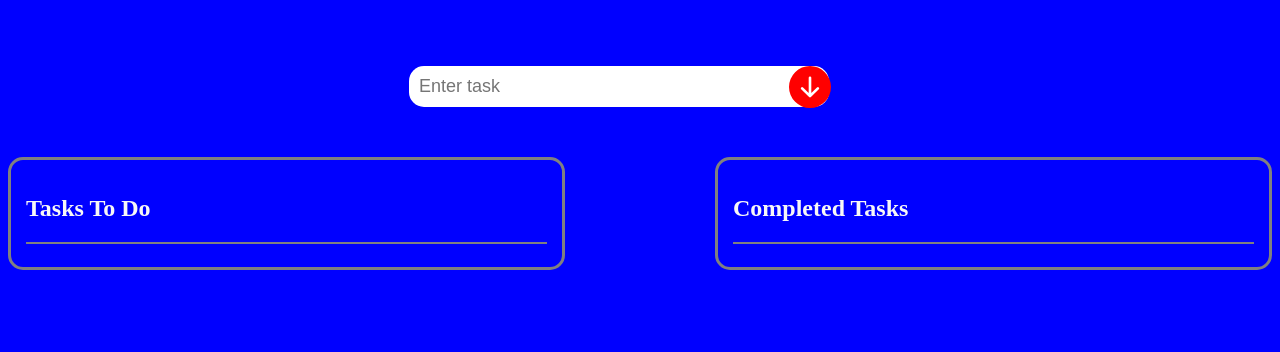
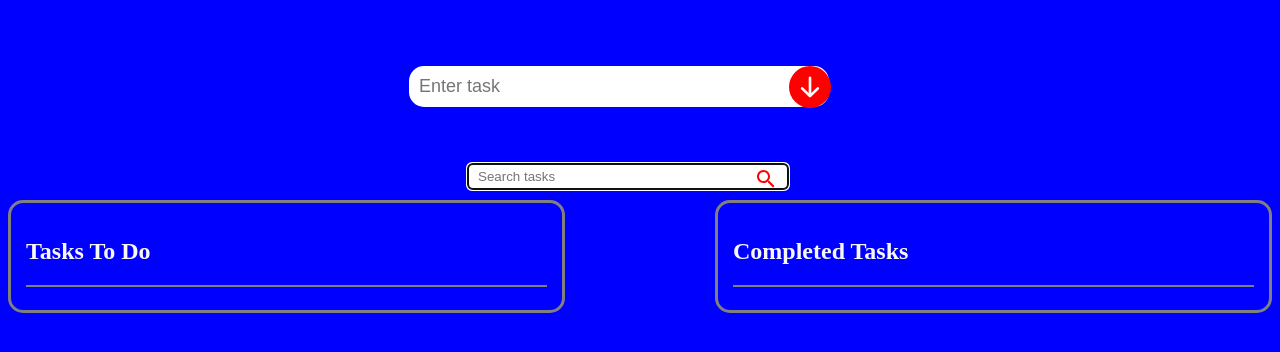
Before and after one commit to jagdishpal02000/ToDo, a React (Create React App) app: page / in a window 1280 px wide. Shown: the top 352 px of the page. Built offline with nearby package versions, Linux system fonts and the light colour scheme.

Commit message:
Adding Search feature

```diff
--- a/package.json
+++ b/package.json
@@ -3,6 +3,10 @@
   "version": "0.1.0",
   "private": true,
   "dependencies": {
+    "@emotion/react": "^11.9.0",
+    "@emotion/styled": "^11.8.1",
+    "@mui/icons-material": "^5.6.2",
+    "@mui/material": "^5.7.0",
     "@testing-library/jest-dom": "^5.16.4",
     "@testing-library/react": "^13.1.1",
     "@testing-library/user-event": "^13.5.0",
--- a/src/App.js
+++ b/src/App.js
@@ -1,5 +1,6 @@
 import { BsFillArrowDownCircleFill } from "react-icons/bs";
 import { BsFillArchiveFill, BsCheckCircleFill } from "react-icons/bs";
+import SearchIcon from "@mui/icons-material/Search";
 import { useState, useRef } from "react";
 
 function App() {
@@ -17,6 +18,7 @@ function App() {
     getStoredIncompletedTasks || []
   );
   const currentTask = useRef(null);
+  const searchInput = useRef(null);
   const [error, setError] = useState(false);
   const deleteCompletedTask = (Task) => {
     const newTasks = completedTasks.filter((task) => Task !== task);
@@ -51,6 +53,48 @@ function App() {
       }, 5000);
     }
   };
+  const debounce = (func, delay) => {
+    let debounceTimer;
+    return function () {
+      const context = this;
+      const args = arguments;
+      clearTimeout(debounceTimer);
+      debounceTimer = setTimeout(() => func.apply(context, args), delay);
+    };
+  };
+
+  const update = debounce(function (e) {
+    console.log(e.target.value);
+    const searchingKey = e.target.value.toLowerCase();
+    const newIncompletedTasks = getStoredIncompletedTasks.filter((task) =>
+      task.toLowerCase().includes(searchingKey)
+    );
+    // console.log(incompletedTasks);
+    // console.log(newIncompletedTasks);
+
+    setIncompletedTasks(newIncompletedTasks);
+  }, 300);
+
+  const [sInput, setSInput] = useState("");
+  function SearchTodo() {
+    return (
+      <>
+        <div className="searchbar">
+          <input
+            type="text"
+            value={sInput}
+            onChange={(e) => {
+              setSInput(e.target.value);
+              update(e);
+            }}
+            placeholder="Search tasks"
+            autoFocus
+          />
+          <SearchIcon className="search-icon" />
+        </div>
+      </>
+    );
+  }
 
   return (
     <>
@@ -74,6 +118,7 @@ function App() {
           }}
         />
       </div>
+      <SearchTodo />
       <main className="app">
         <IncompleteTask
           className="container2"
--- a/src/index.css
+++ b/src/index.css
@@ -37,6 +37,29 @@ color:var(--secondary-color);
 
 .save-icon:hover{
    transform:scale(1.3);
+}
+.search-icon{
+    position:relative;
+    top:10px;
+    right:35px;
+    color:red;
+}
+
+.search-icon:hover{
+   transform:scale(1.3);
+}
+
+.searchbar{
+    text-align:center;
+    margin:10px auto 10px auto;
+}
+
+.searchbar input{
+    padding:5px 10px 5px 10px;
+    width:300px;
+    border:1px solid;
+
+    border-radius:5px;
 }
 
 .container1 {
```
Also changed, not shown: 1 other file (tests, documents, lock files or other folders).
